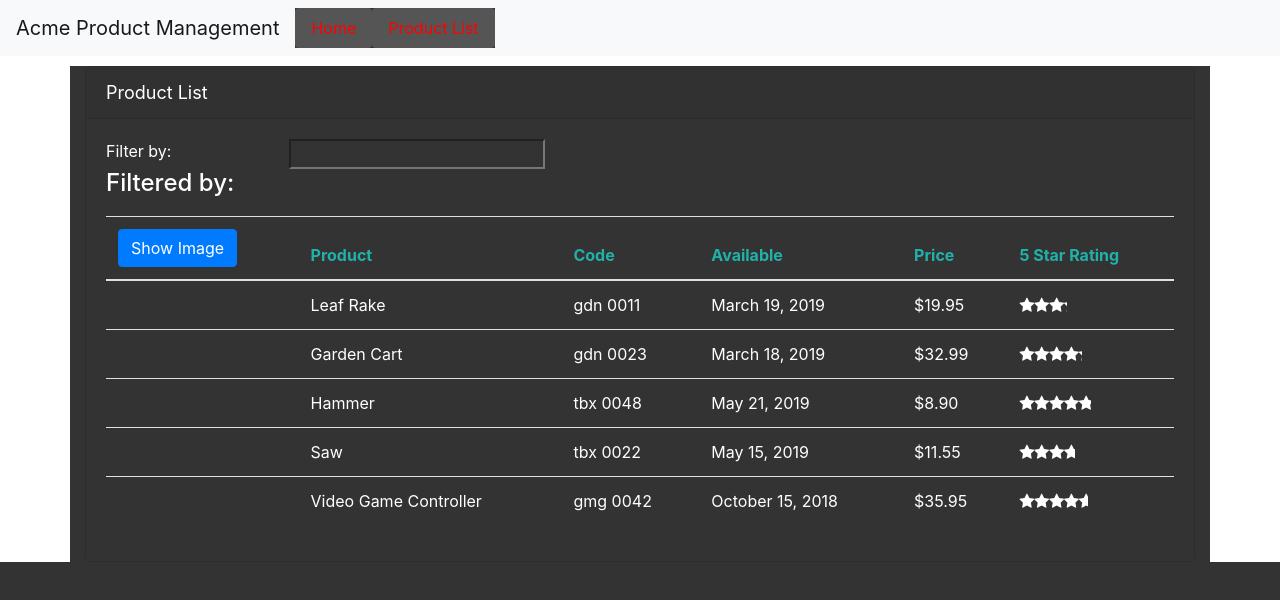
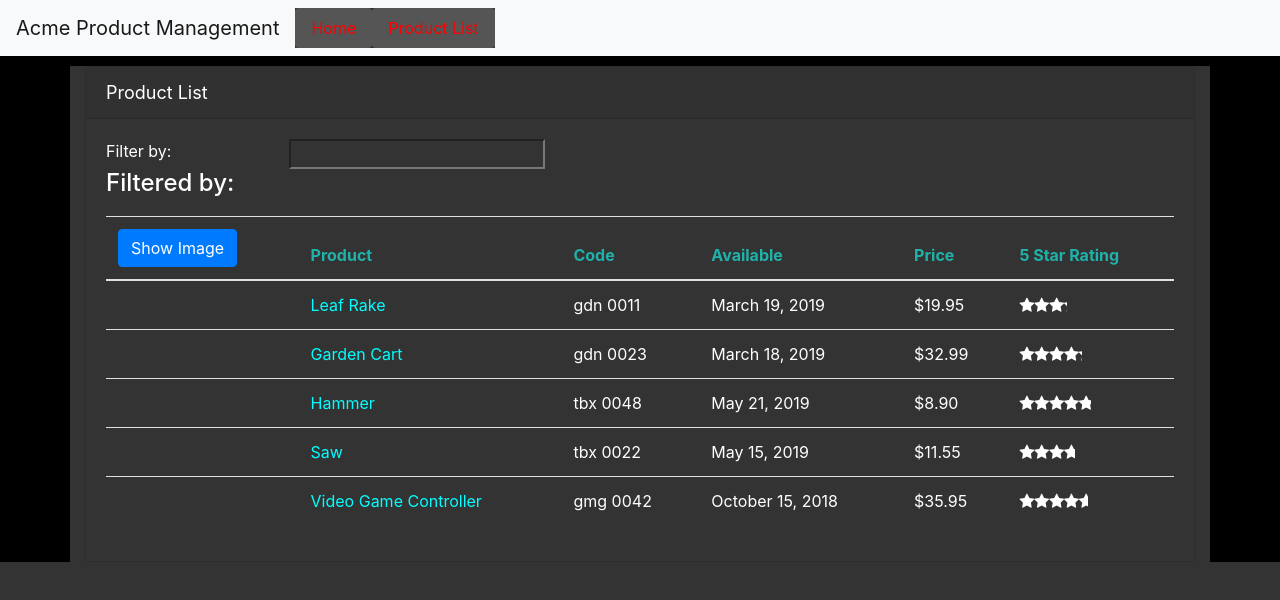
Before and after one commit to DocHoliday856/APM, an Angular app: page /products in a window 1280 px wide. Shown: the top 600 px of the page. Built offline with nearby package versions, Linux system fonts and the light colour scheme.

Commit message:
Added Product Detail Guard

```diff
--- a/src/app/app.module.ts
+++ b/src/app/app.module.ts
@@ -10,6 +10,7 @@
 import { StarComponent } from './shared/star.component';
 import { ProductDetailComponent } from './products/product-detail.component';
 import { WelcomeComponent } from './home/welcome.component';
+import { ProductDetailGuard } from './products/product-detail.guard';
 
 
 @NgModule({
@@ -27,7 +28,9 @@
     HttpClientModule,
     RouterModule.forRoot([
       { path: 'products', component: ProductListComponent },
-      { path: 'products/:id', component: ProductDetailComponent },
+      { path: 'products/:id',
+        canActivate: [ProductDetailGuard],
+        component: ProductDetailComponent },
       { path: 'welcome', component: WelcomeComponent },
       { path: '',  redirectTo: 'welcome', pathMatch: 'full' },
       { path: '**', redirectTo: 'welcome', pathMatch: 'full' }
--- a/src/app/home/welcome.component.html
+++ b/src/app/home/welcome.component.html
@@ -1,4 +1,4 @@
-<div class="card">
+<div class="card night">
   <div class="card-header">
     {{pageTitle}}
   </div>
--- a/src/app/products/product-detail.component.html
+++ b/src/app/products/product-detail.component.html
@@ -2,4 +2,11 @@
     <div class="card-header">
       {{pageTitle + ': ' + product.productName}}
     </div>
+    <div class="card-footer">
+      <button class="btn btn-outline-secondary"
+              (click)='onBack()'
+              style='width:80px'>
+              <i class='fa fa-chevron-left'></i> Back
+            </button>
+    </div>
 </div>
--- a/src/app/products/product-detail.component.ts
+++ b/src/app/products/product-detail.component.ts
@@ -1,4 +1,6 @@
 import { Component, OnInit } from '@angular/core';
+import { ActivatedRoute } from '@angular/router';
+import { Router } from '@angular/router';
 
 import { IProduct } from './product'
 
@@ -11,9 +13,27 @@
   pageTitle: string = 'Product Detail';
   product: IProduct;
 
-  constructor() { }
+  constructor(private route: ActivatedRoute,
+    private router: Router) { }
 
   ngOnInit() {
+    let id = +this.route.snapshot.paramMap.get('id');
+    this.pageTitle += `: ${id}`;
+    this.product = {
+      "productId": id,
+      "productName": "Leaf Rake",
+      "productCode": "GDN-0011",
+      "releaseDate": "March 19, 2019",
+      "description": "Leaf rake with 48-inch wooden handle.",
+      "price": 19.95,
+      "starRating": 3.2,
+      "imageUrl": "assets/images/leaf_rake.png"
+    }
+
+  }
+
+  onBack(): void {
+    this.router.navigate(['/products']);
   }
 
 }
--- /dev/null
+++ b/src/app/products/product-detail.guard.ts
@@ -0,0 +1,23 @@
+import { Injectable } from '@angular/core';
+import { CanActivate, ActivatedRouteSnapshot, RouterStateSnapshot, UrlTree, Router } from '@angular/router';
+import { Observable } from 'rxjs';
+
+@Injectable({
+  providedIn: 'root'
+})
+export class ProductDetailGuard implements CanActivate {
+  constructor(private router: Router) {}
+
+  canActivate(
+    next: ActivatedRouteSnapshot,
+    state: RouterStateSnapshot): Observable<boolean | UrlTree> | Promise<boolean | UrlTree> | boolean | UrlTree {
+    let id = +next.url[1].path;
+    if (isNaN(id) || id <1) {
+      alert("Invalid product Id");
+      this.router.navigate(['/products']);
+      return false;
+    };
+    return true;
+  }
+
+}
--- a/src/app/products/product-list.component.css
+++ b/src/app/products/product-list.component.css
@@ -1,3 +1,7 @@
 thead {
     color: lightseagreen;
 }
+
+a {
+    color: aqua;
+}
--- a/src/app/products/product-list.component.html
+++ b/src/app/products/product-list.component.html
@@ -34,13 +34,17 @@
         <tbody>
             <tr *ngFor = "let product of filteredProducts">
                 <td>
-                    <img *ngIf="showImage"
-                         [src]="product.imageUrl"
+                  <img *ngIf="showImage"
+                        [src]="product.imageUrl"
                         [title]="product.productName"
                         [style.width.px]="imageWidth"
                         [style.margin.px]="imageMargin">
                 </td>
-                <td>{{product.productName}}</td>
+                <td>
+                  <a [routerLink]="['/products', product.productId]">
+                    {{product.productName}}
+                  </a>
+                </td>
                 <td>{{product.productCode | lowercase | convertToSpaces: '-' }}</td>
                 <td>{{product.releaseDate}}</td>
                 <td>{{product.price | currency:'USD':'symbol':'1.2-2' }}</td>
--- a/src/index.html
+++ b/src/index.html
@@ -8,7 +8,7 @@
   <meta name="viewport" content="width=device-width, initial-scale=1">
   <link rel="icon" type="image/x-icon" href="favicon.ico">
 </head>
-<body>
+<body style="Background-color: black">
   <pm-root></pm-root>
 </body>
 </html>
--- a/src/styles.css
+++ b/src/styles.css
@@ -27,14 +27,14 @@
   .day.light-scheme   { background: white; color:  #555; }
   .night.light-scheme { background:  #eee; color: black; }
 }
-
+/*
 .day, .night {
   /* display: inline-block;
   padding: 1em;
   width: 7em;
-  height: 2em; */
+  height: 2em;
   vertical-align: middle;
-}
+} */
 
 .title {
   text-align:center
```
Also changed, not shown: 1 other file (tests, documents, lock files or other folders).
